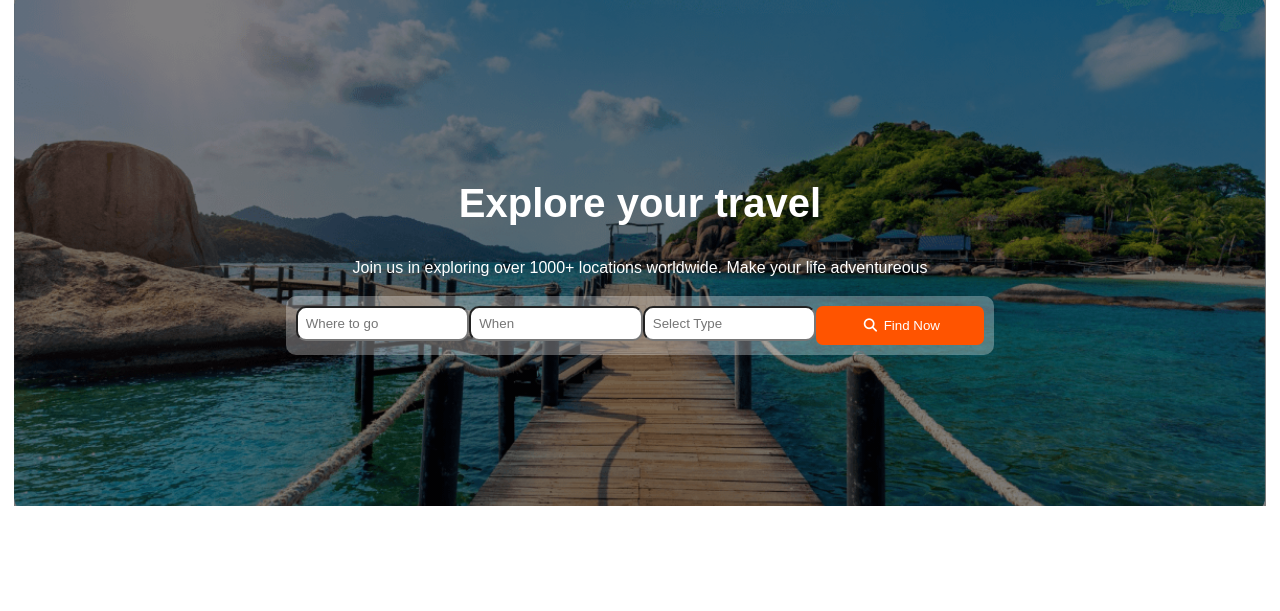
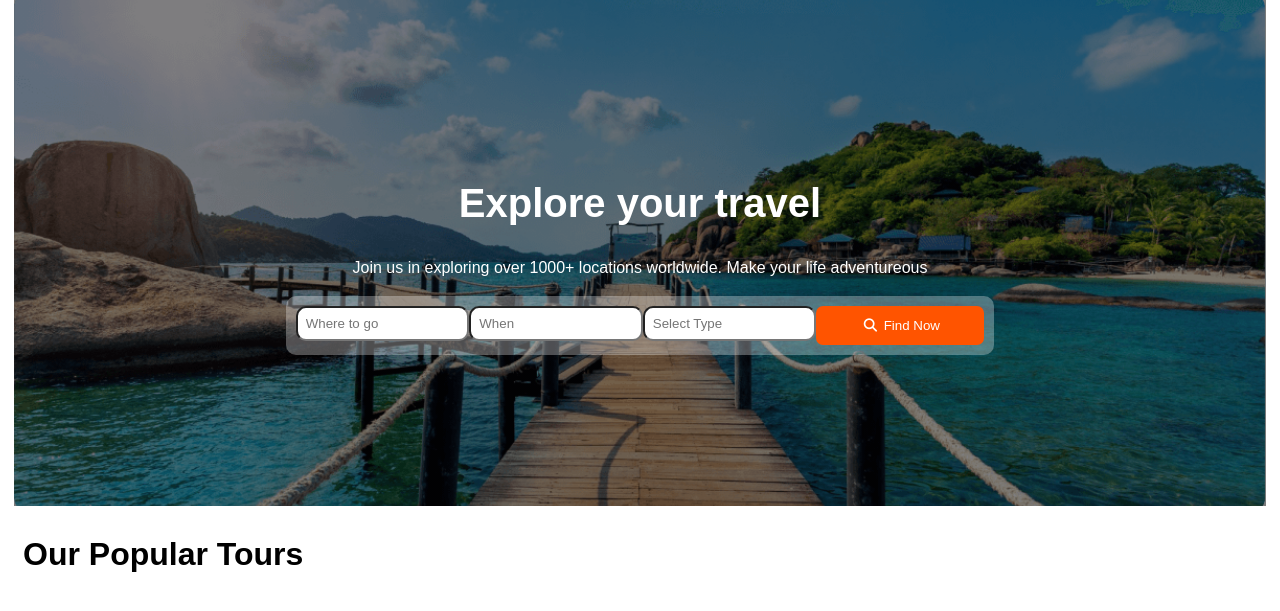
Before and after one commit to OMI786I/Assignment-2-reset, a plain HTML site: page index.html in a window 1280 px wide. Shown: the part 115-726 px from the top of the page. Drawn offline with Linux system fonts and the light colour scheme.

Commit message:
startimg popular tours

```diff
--- a/index.html
+++ b/index.html
@@ -86,5 +86,11 @@
         </div>
       </div>
     </div>
+    <div class="popular-tours-section">
+      <div>
+        <h1>Our Popular Tours</h1>
+      </div>
+      <div></div>
+    </div>
   </body>
 </html>
```
